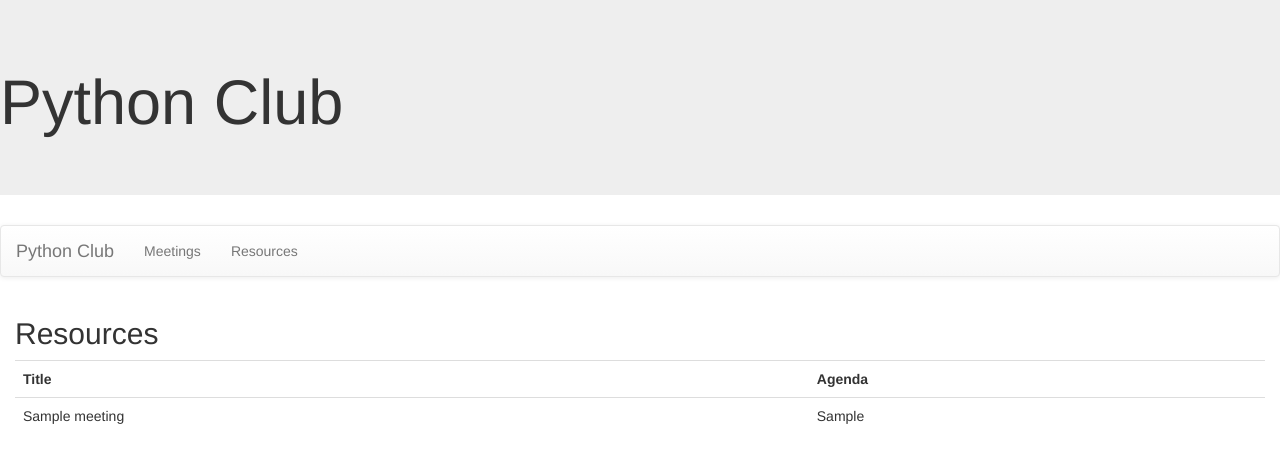
After one commit to taahmed/ITC-172-Webpython, a Django app: page /club/clubmeetings/ in a window 1280 px wide. The commit adds this page. Shown: the top 463 px of the page. Run offline with Django 3.2, Linux system fonts and the light colour scheme; tables that the repository leaves empty hold one stand-in row (values such as "Sample post"); some libraries are stand-ins or nearby versions.

Commit message:
Assignment -5 on View

```diff
--- a/pythonclubproj/club/models.py
+++ b/pythonclubproj/club/models.py
@@ -11,7 +11,7 @@ class Meeting(models.Model):
     location=models.CharField(max_length=255)
     agenda=models.TextField()
     def __str__(self):
-        return self.typename
+        return self.meetingtitle
 
     class Meta:
         db_table='meeting'
--- a/pythonclubproj/club/templates/base.html
+++ b/pythonclubproj/club/templates/base.html
@@ -16,8 +16,8 @@
 <a class="navbar-brand" href="{% url 'index' %}">Python Club</a>
 </div>
 <ul class="nav navbar-nav">
-<li>Dummy</li>
-<li>Dummy</li>
+<li> <a href="{% url 'meetings' %}">Meetings </a></li>
+<li><a href="{% url 'resources' %}">Resources </a></li>
 </ul>
 </div>
 </nav>
--- /dev/null
+++ b/pythonclubproj/club/templates/club/meetings.html
@@ -0,0 +1,20 @@
+{% extends 'base.html' %}
+{% block content %}
+<!--This is a comment-->
+
+<h2> Resources </h2>
+<table class='table'>
+    <tr>
+        <th>Title</th>
+        <th>Agenda</th>
+
+    </tr>
+    {% for item in meetings_list %}
+    <tr>
+            <td>{{ item.meetingtitle }}</td>
+            <td>{{ item.agenda }}</td>
+
+        </tr>
+    {% endfor %}
+</table>
+{% endblock %}
--- a/pythonclubproj/club/urls.py
+++ b/pythonclubproj/club/urls.py
@@ -4,5 +4,8 @@ from . import views
 
 urlpatterns =[
     path('', views.index, name='index' ),
+    path('clubmeetings/', views.clubmeetings, name='meetings' ),
+    path('clubminutes/', views.clubminutes, name='minutes' ),
+    path('clubresources/', views.clubresources, name='resources' ),
 
 ]
--- a/pythonclubproj/club/views.py
+++ b/pythonclubproj/club/views.py
@@ -1,5 +1,21 @@
 from django.shortcuts import render
-
+from .models import Meeting, MeetingMinutes, Resource, Event
 # Create your views here.
 def index(request):
     return render(request, 'club/index.html')
+# importing all theobjects under the productstype
+def clubmeetings(request):
+    meetings_list=Meeting.objects.all()
+    return render (request, 'club/meetings.html',{'meetings_list': meetings_list})
+
+def clubminutes(request):
+    minutes_list=MeetingMinutes.objects.all()
+    return render (request, 'club/minutes.html',{'minutes_list': minutes_list})
+
+def clubresources(request):
+    resources_list=Resource.objects.all()
+    return render (request, 'club/resources.html',{'resources_list': resources_list})
+
+def clubevents(request):
+    events_list=Event.objects.all()
+    return render (request, 'club/events.html',{'events_list': events_list})
```
Also changed, not shown: pythonclubproj/club/templates/club/resources.html (added, +20 -0 lines).
